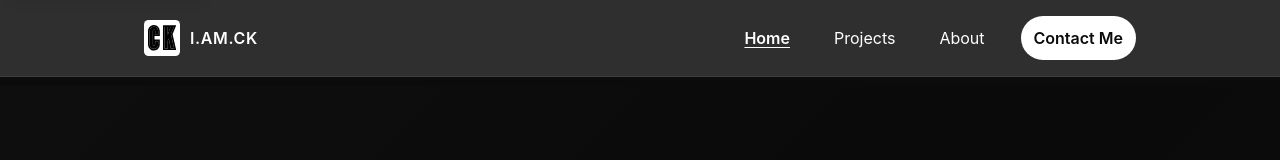
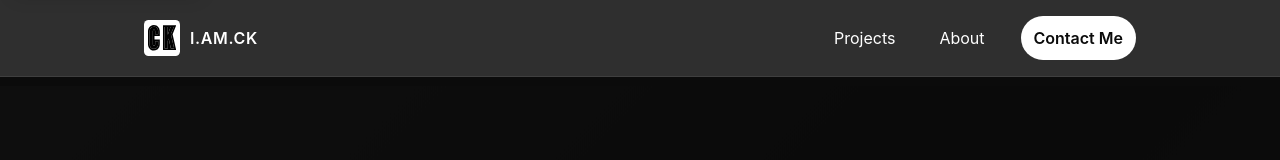
Before and after one commit to ckjo1991/iamck-portfolio-next, a Next.js app: page / in a window 1280 px wide. Shown: the top 160 px of the page. Built offline with nearby package versions, Linux system fonts and the light colour scheme.

Commit message:
Fix desktop hide for Home nav item

```diff
--- a/app/styles/navigation.css
+++ b/app/styles/navigation.css
@@ -163,7 +163,7 @@ body.nav-open {
 }
 
 /* Best practice: logo/brand already links to Home on desktop; keep "Home" inside the mobile menu. */
-.nav-item-home {
+.nav-list .nav-item-home {
   display: none;
 }
 
@@ -219,7 +219,7 @@ body.nav-open {
 
 /* Mobile full-screen drawer */
 @media (max-width: 768px) {
-  .nav-item-home {
+  .nav-list .nav-item-home {
     display: flex;
   }
 
```
